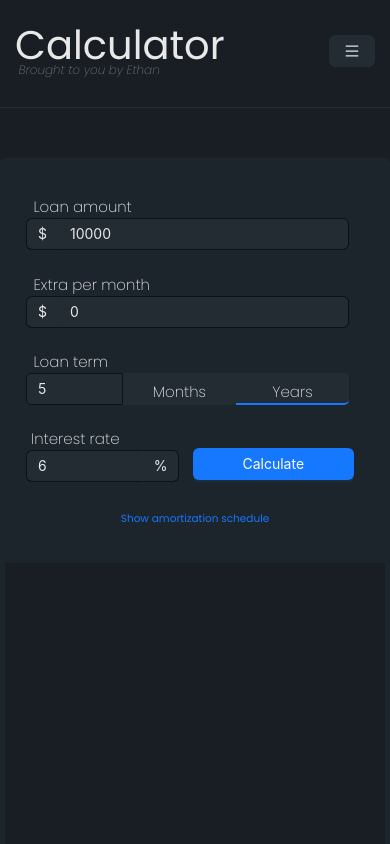
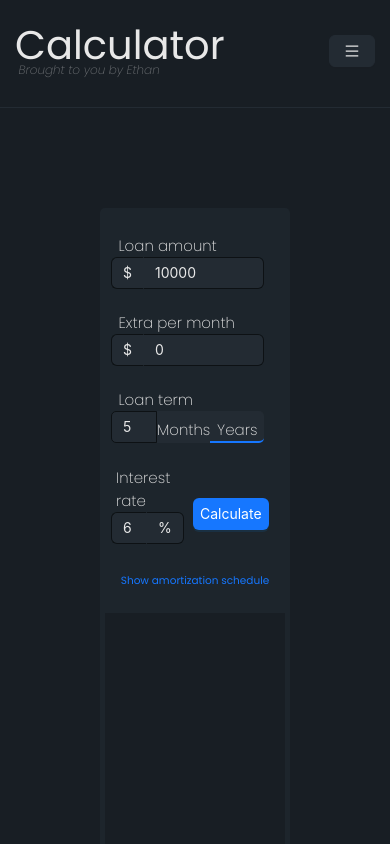
Before and after one commit to ethanshealey/next-calculator, a Next.js app: page /loan in a window 390 px wide. Shown: the top 844 px of the page. Built offline with nearby package versions, Linux system fonts and the light colour scheme.

Commit message:
testing fix for loan UI

```diff
--- a/src/styles/Loan.scss
+++ b/src/styles/Loan.scss
@@ -214,9 +214,9 @@
 
 @media only screen and (max-width: 900px) {
     #loan-wrapper {
-        padding: 0 !important;
-        padding-top: 50px !important;
-        padding-bottom: 50px !important;
+        // padding: 0 !important;
+        // padding-top: 50px !important;
+        // padding-bottom: 50px !important;
         #loan {
           width: 100vw !important;
         }
```
Also changed, not shown: src/pages/loan.js (line endings or trailing spaces).
